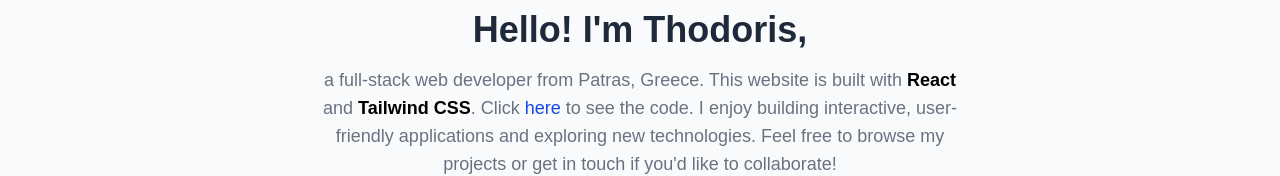
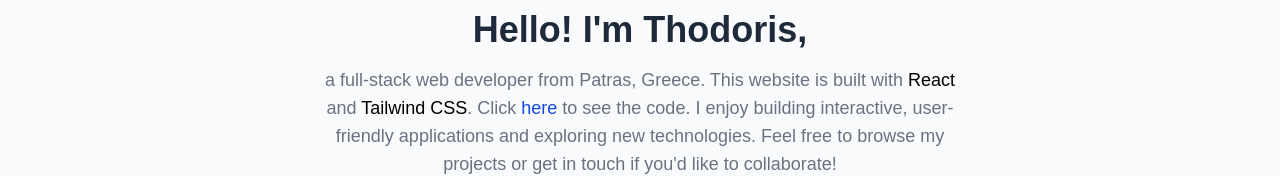
Before and after one commit to tsiro66/Portfolio, a React (Vite) app: page / in a window 1280 px wide. Shown: the part 246-422 px from the top of the page. Built offline with nearby package versions, Linux system fonts and the light colour scheme; a web font is replaced by a local one.

Commit message:
Removed bold from text 'React' and 'Tailwind'"

```diff
--- a/src/components/Pages/Home.tsx
+++ b/src/components/Pages/Home.tsx
@@ -15,11 +15,11 @@ function Home() {
             <p className='text-center text-gray-500 dark:text-gray-400 text-sm sm:text-base md:text-lg mb-4 md:mb-6 lg:mb-8 mx-auto w-full max-w-xs sm:max-w-lg md:max-w-2xl px-2'>
               a full-stack web developer from Patras, Greece. This website is
               built with{" "}
-              <span className='text-black dark:text-white font-semibold transition-all duration-300 ease-in-out'>
+              <span className='text-black dark:text-white transition-all duration-300 ease-in-out'>
                 React
               </span>{" "}
               and{" "}
-              <span className='text-black dark:text-white font-semibold transition-all duration-300 ease-in-out'>
+              <span className='text-black dark:text-white transition-all duration-300 ease-in-out'>
                 Tailwind CSS
               </span>
               . Click{" "}
```
